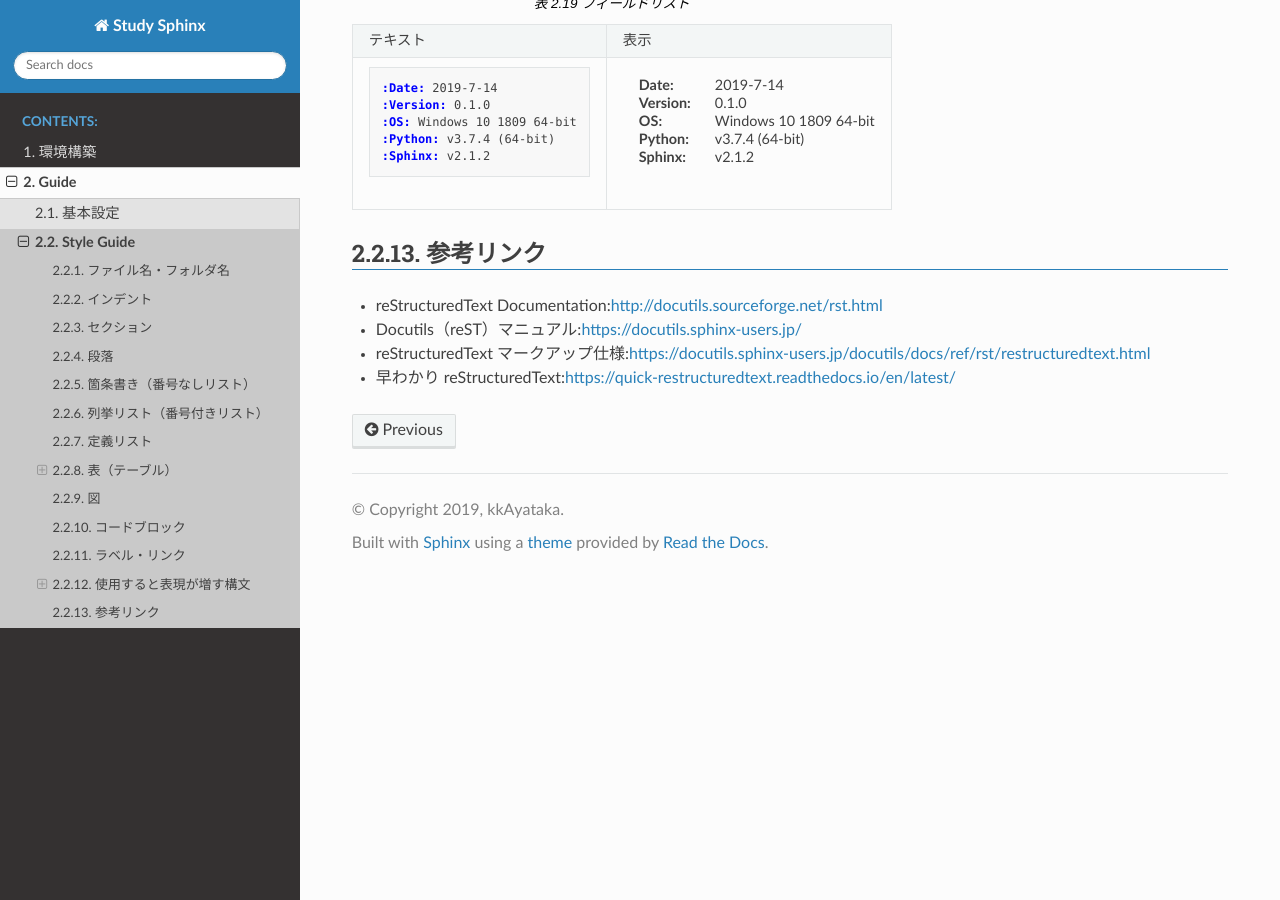
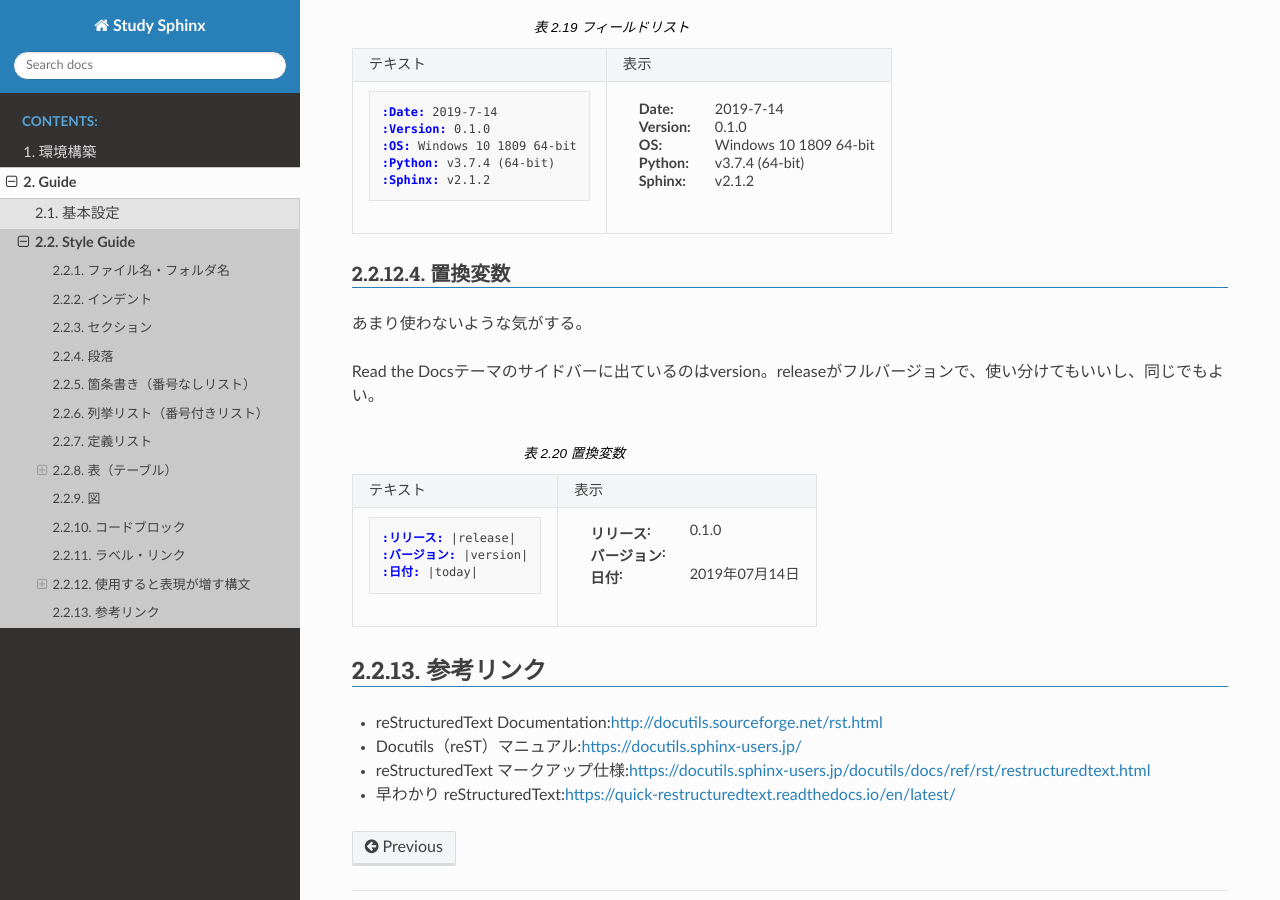
Before and after one commit to kkAyataka/study-sphinx, a Sphinx documentation site: the page built from doc/guide/style-guide.rst, in a window 1280 px wide and 900 px high, scrolled down 9175 px. Built offline with Sphinx 7.4.7 and the Read the Docs theme 2.0.0, drawn with Linux system fonts in a browser that asks for light colours.

Commit message:
Write about replace var

```diff
--- a/doc/guide/style-guide.rst
+++ b/doc/guide/style-guide.rst
@@ -317,6 +317,23 @@ raw
      - .. include:: style-sample/field-list.txt
 
 
+置換変数
+--------------------------------------------------------------------------------
+
+あまり使わないような気がする。
+
+Read the Docsテーマのサイドバーに出ているのはversion。
+releaseがフルバージョンで、使い分けてもいいし、同じでもよい。
+
+.. list-table:: 置換変数
+
+   * - テキスト
+     - 表示
+   * - .. literalinclude:: style-sample/replace-var.txt
+          :language: rst
+     - .. include:: style-sample/replace-var.txt
+
+
 参考リンク
 ================================================================================
 
--- /dev/null
+++ b/doc/guide/style-sample/replace-var.txt
@@ -0,0 +1,3 @@
+:リリース: |release|
+:バージョン: |version|
+:日付: |today|
```
